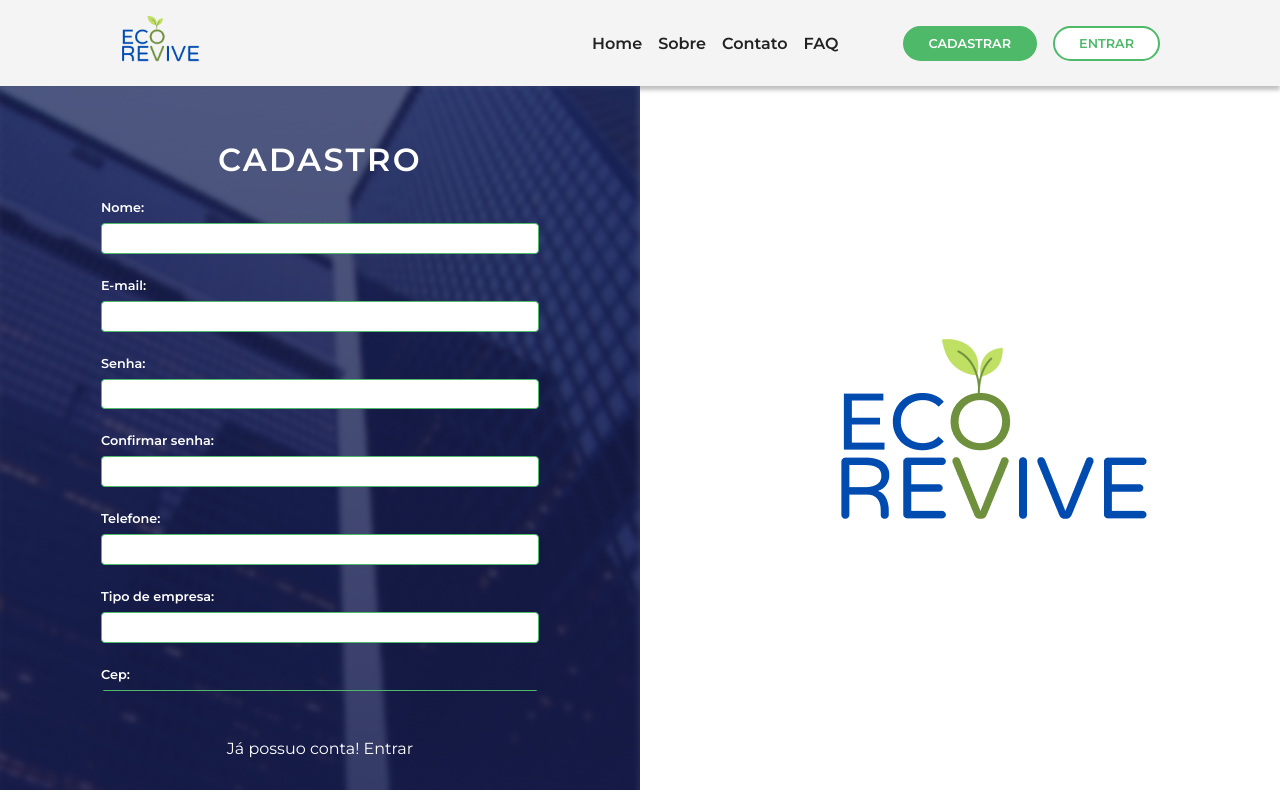
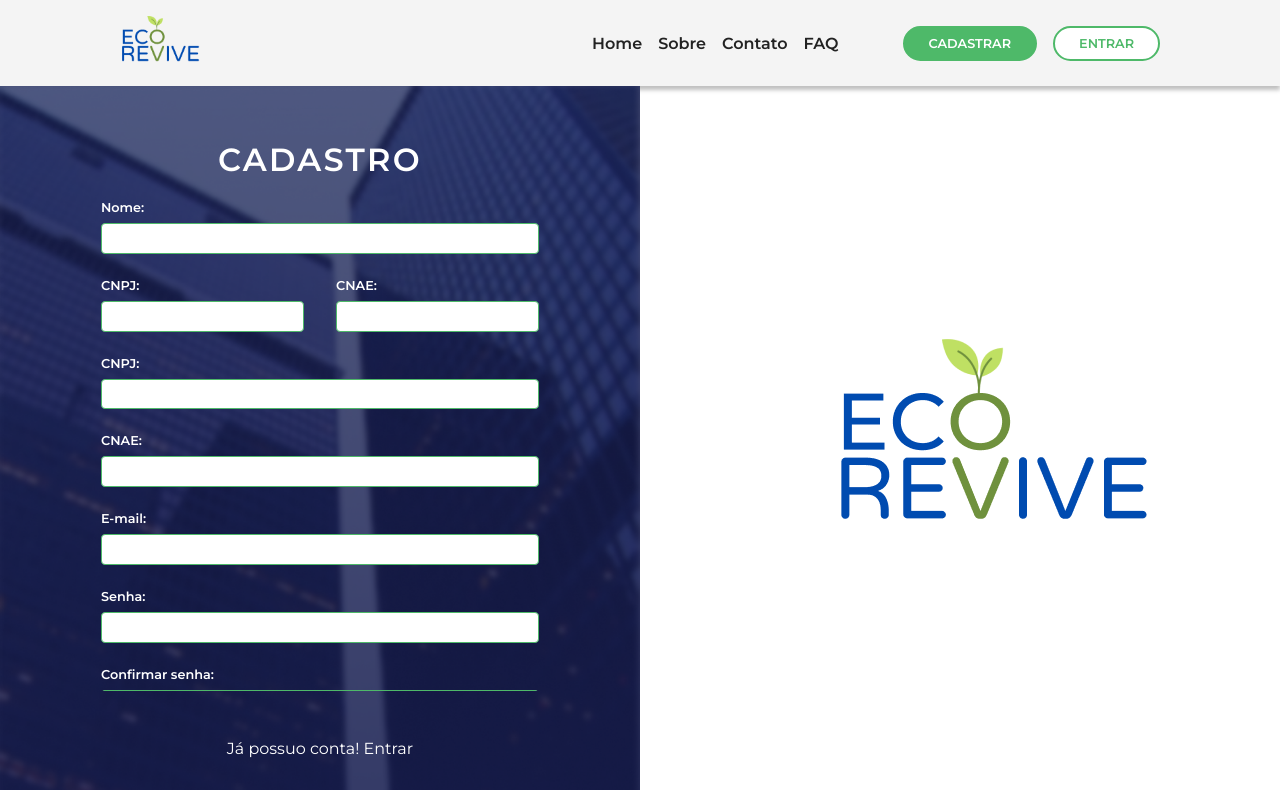
Before and after one commit to dEgito/EcoRevive, a React (Create React App) app in the folder eco-revive/: page /empresas in a window 1280 px wide. Built offline with nearby package versions, Linux system fonts and the light colour scheme.

Commit message:
feat: integração do cadastro com a API

```diff
--- a/eco-revive/src/pages/register/register.js
+++ b/eco-revive/src/pages/register/register.js
@@ -24,6 +24,14 @@ function Register() {
   const [name, setName] = useState("");
   const [email, setEmail] = useState("");
   const [password, setPassword] = useState("");
+  const [phone, setPhone] = useState("");
+  const [addressCep, setAddressCep] = useState("");
+  const [userAddressRoad, setUserAddressRoad] = useState("")
+  const [userAddressNumber, setUserAddressNumber] = useState("")
+  const [userAddressDiscrict, setUserAddressDiscrict] = useState("")
+  const [userAddressCity, setUserAddressCity] = useState("")
+  const [userAddressState, setUserAddressState] = useState("")
+  const [userAddressComplement, setUserAddressComplement] = useState("")
 
   const schema = yup.object().shape({
     name: yup
@@ -39,7 +47,6 @@ function Register() {
       .string()
       .required("*Campo obrigatório!")
       .oneOf([yup.ref("password")], "Senhas não correspondentes!"),
-
     phone: yup.string().max(11),
     addressCep: yup.string().max(255),
     userAddressRoad: yup.string().max(255),
@@ -62,6 +69,14 @@ function Register() {
         user_name: name,
         user_email: email,
         user_password: password,
+        user_phone: phone,
+        addrress_cep: addressCep,
+        user_addrress_road: userAddressRoad,
+        user_addrress_number: userAddressNumber,
+        user_addrress_district: userAddressDiscrict,
+        user_addrress_city: userAddressCity,
+        user_addrress_state: userAddressState,
+        user_addrress_complement: userAddressComplement,
       })
       .then((response) => {
         if (response.data.message.errors) {
@@ -137,7 +152,7 @@ function Register() {
                 id="phone"
                 name="phone"
                 {...register("phone")}
-                onChange={(e) => setPassword(e.target.value)}
+                onChange={(e) => setPhone(e.target.value)}
               />
               <span>{errors.phone?.message}</span>
             </InputContent>
@@ -149,7 +164,7 @@ function Register() {
                 id="addressCep"
                 name="addressCep"
                 {...register("addressCep")}
-                onChange={(e) => setPassword(e.target.value)}
+                onChange={(e) => setAddressCep(e.target.value)}
               />
               <span>{errors.addressCep?.message}</span>
             </InputContent>
@@ -161,7 +176,7 @@ function Register() {
                 id="userAddressRoad"
                 name="userAddressRoad"
                 {...register("userAddressRoad")}
-                onChange={(e) => setPassword(e.target.value)}
+                onChange={(e) => setUserAddressRoad(e.target.value)}
               />
               <span>{errors.userAddressRoad?.message}</span>
             </InputContent>
@@ -174,7 +189,7 @@ function Register() {
                   id="userAddressNumber"
                   name="userAddressNumber"
                   {...register("userAddressNumber")}
-                  onChange={(e) => setPassword(e.target.value)}
+                  onChange={(e) => setUserAddressNumber(e.target.value)}
                 />
                 <span>{errors.userAddressNumber?.message}</span>
               </InputContent>
@@ -186,7 +201,7 @@ function Register() {
                   id="userAddressComplement"
                   name="userAddressComplement"
                   {...register("userAddressComplement")}
-                  onChange={(e) => setPassword(e.target.value)}
+                  onChange={(e) => setUserAddressComplement(e.target.value)}
                 />
                 <span>{errors.userAddressComplement?.message}</span>
               </InputContent>
@@ -199,7 +214,7 @@ function Register() {
                 id="userAddressDiscrict"
                 name="userAddressDiscrict"
                 {...register("userAddressDiscrict")}
-                onChange={(e) => setPassword(e.target.value)}
+                onChange={(e) => setUserAddressDiscrict(e.target.value)}
               />
               <span>{errors.userAddressDiscrict?.message}</span>
             </InputContent>
@@ -212,7 +227,7 @@ function Register() {
                   id="userAddressCity"
                   name="userAddressCity"
                   {...register("userAddressCity")}
-                  onChange={(e) => setPassword(e.target.value)}
+                  onChange={(e) => setUserAddressCity(e.target.value)}
                 />
                 <span>{errors.userAddressCity?.message}</span>
               </InputContent>
@@ -224,7 +239,7 @@ function Register() {
                   id="userAddressState"
                   name="userAddressState"
                   {...register("userAddressState")}
-                  onChange={(e) => setPassword(e.target.value)}
+                  onChange={(e) => setUserAddressState(e.target.value)}
                 />
                 <span>{errors.userAddressState?.message}</span>
               </InputContent>
--- a/eco-revive/src/pages/registerCompany/company.js
+++ b/eco-revive/src/pages/registerCompany/company.js
@@ -3,6 +3,12 @@ import * as yup from "yup";
 import { yupResolver } from "@hookform/resolvers/yup";
 import { SubmitHandler, useForm } from "react-hook-form";
 import { Link } from "react-router-dom";
+
+//Hooks useStates
+import { useState } from "react";
+
+//api
+import { api } from "../../Services/Api";
 
 // Components
 import Button from "../../components/button/index";
@@ -15,35 +21,87 @@ import { Div, ButtonBox, Container, Content, InputContent } from "./style";
 import Logo from "../../assets/Logo320.png";
 
 function RegisterCompany() {
+  const [compName, setCompName] = useState("");
+  const [compCnpj, setCompCnpj] = useState("");
+  const [compCnae, setCompCnae] = useState("");
+  const [compEmail, setCompEmail] = useState("");
+  const [compPassword, setCompPassword] = useState("");
+  const [compPhone, setCompPhone] = useState("");
+  const [compType, setCompType] = useState("");
+  const [compAddressCep, setCompAddressCep] = useState("");
+  const [compAddressRoad, setCompAddressRoad] = useState("");
+  const [compAddressNumber, setCompAddressNumber] = useState("");
+  const [compAddressDiscrict, setCompAddressDiscrict] = useState("");
+  const [compAddressCity, setCompAddressCity] = useState("");
+  const [compAddressState, setCompAddressState] = useState("");
+  const [compAddressComplement, setCompAddressComplement] = useState("");
+
   const schema = yup.object().shape({
-    name: yup
+    compName: yup
       .string()
       .max(99, "Limite de caracteres atingido.")
       .required("*Campo obrigatório!"),
-    email: yup
+    compCnpj: yup.string().max(14),
+    compCnae: yup.string(),
+    compEmail: yup
       .string()
       .email("Insira um e-mail válido!")
       .required("*Campo obrigatório!"),
-    password: yup.string().required("*Campo obrigatório!"),
-    passwordConfirmation: yup
+    compPassword: yup.string().required("*Campo obrigatório!"),
+    compPasswordConfirmation: yup
       .string()
       .required("*Campo obrigatório!")
       .oneOf([yup.ref("password")], "Senhas não correspondentes!"),
+    compPhone: yup.string().max(11),
+    compType: yup.string(),
+    compAddressCep: yup.string().max(255),
+    compAddressRoad: yup.string().max(255),
+    compAddressNumber: yup.string().max(255),
+    compAddressDiscrict: yup.string().max(255),
+    compAddressCity: yup.string().max(255),
+    compAddressState: yup.string().max(255),
+    compAddressComplement: yup.string().max(255),
   });
 
   const {
     register,
-    handleSubmit,
     formState: { errors },
   } = useForm({
     resolver: yupResolver(schema),
   });
 
-  const onSubmit = (data) => {
-    console.log(data);
+  function handleSubmit(e) {
+    e.preventDefault();
+    api
+      .post("/company", {
+        comp_name: compName,
+        comp_cnpj: compCnpj,
+        comp_cnae: compCnae,
+        comp_email: compEmail,
+        comp_password: compPassword,
+        comp_phone: compPhone,
+        comp_type: compType,
+        comp_addrress_cep: compAddressCep,
+        comp_addrress_road: compAddressRoad,
+        comp_addrress_number: compAddressNumber,
+        comp_addrress_district: compAddressDiscrict,
+        comp_addrress_city: compAddressCity,
+        comp_addrress_state: compAddressState,
+        comp_addrress_complement: compAddressComplement,
+      })
+      .then((response) => {
+        if (response.data.message.errors) {
+          return alert("Falha ao cadastrar Usuario");
+        }
+        return alert("Usuario Cadastrado com Sucesso");
+      })
+      .catch((error) => {
+        console.log(error);
+        return alert("Usuario Não Cadastrado");
+      });
 
     //Adicionar lógica de armazenamento dos dados fornecidos no cadastro
-  };
+  }
 
   return (
     <>
@@ -51,22 +109,82 @@ function RegisterCompany() {
       <Container>
         <Content>
           <h1>Cadastro</h1>
-          <form onSubmit={handleSubmit(onSubmit)}>
+          <form onSubmit={handleSubmit}>
             <InputContent category={"secundary"}>
               <label htmlFor="name">Nome:</label>
-              <input type="text" id="name" {...register("name")} />
+              <input
+                type="text"
+                id="name"
+                {...register("name")}
+                onChange={(e) => setCompName(e.target.value)}
+              />
               <span>{errors.name?.message}</span>
+            </InputContent>
+
+            <Div>
+              <InputContent category={"secundary"}>
+                <label htmlFor="compCnpj">CNPJ:</label>
+                <input
+                  type="text"
+                  id="compCnpj"
+                  {...register("compCnpj")}
+                  onChange={(e) => setCompCnpj(e.target.value)}
+                />
+                <span>{errors.compCnpj?.message}</span>
+              </InputContent>
+
+              <InputContent category={"secundary"}>
+                <label htmlFor="compCnae">CNAE:</label>
+                <input
+                  type="text"
+                  id="compCnae"
+                  {...register("compCnae")}
+                  onChange={(e) => setCompCnae(e.target.value)}
+                />
+                <span>{errors.compCnae?.message}</span>
+              </InputContent>
+            </Div>
+            <InputContent category={"secundary"}>
+              <label htmlFor="compCnpj">CNPJ:</label>
+              <input
+                type="text"
+                id="compCnpj"
+                {...register("compCnpj")}
+                onChange={(e) => setCompCnpj(e.target.value)}
+              />
+              <span>{errors.compCnpj?.message}</span>
+            </InputContent>
+
+            <InputContent category={"secundary"}>
+              <label htmlFor="compCnae">CNAE:</label>
+              <input
+                type="text"
+                id="compCnae"
+                {...register("compCnae")}
+                onChange={(e) => setCompCnae(e.target.value)}
+              />
+              <span>{errors.compCnae?.message}</span>
             </InputContent>
 
             <InputContent category={"secundary"}>
               <label htmlFor="email">E-mail:</label>
-              <input type="text" id="email" {...register("email")} />
+              <input
+                type="text"
+                id="email"
+                {...register("email")}
+                onChange={(e) => setCompEmail(e.target.value)}
+              />
               <span>{errors.email?.message}</span>
             </InputContent>
 
             <InputContent category={"secundary"}>
               <label htmlFor="password">Senha:</label>
-              <input type="password" id="password" {...register("password")} />
+              <input
+                type="password"
+                id="password"
+                {...register("password")}
+                onChange={(e) => setCompPassword(e.target.value)}
+              />
               <span>{errors.password?.message}</span>
             </InputContent>
 
@@ -82,13 +200,23 @@ function RegisterCompany() {
 
             <InputContent category={"secundary"}>
               <label htmlFor="name">Telefone:</label>
-              <input type="text" id="name" {...register("name")} />
+              <input
+                type="text"
+                id="name"
+                {...register("name")}
+                onChange={(e) => setCompPhone(e.target.value)}
+              />
               <span>{errors.name?.message}</span>
             </InputContent>
 
             <InputContent category={"secundary"}>
               <label htmlFor="name">Tipo de empresa:</label>
-              <input type="text" id="name" {...register("name")} />
+              <input
+                type="text"
+                id="name"
+                {...register("name")}
+                onChange={(e) => setCompType(e.target.value)}
+              />
               <span>{errors.name?.message}</span>
             </InputContent>
 
@@ -99,6 +227,7 @@ function RegisterCompany() {
                 id="password"
                 name="password"
                 {...register("password")}
+                onChange={(e) => setCompAddressCep(e.target.value)}
               />
               <span>{errors.password?.message}</span>
             </InputContent>
@@ -110,6 +239,7 @@ function RegisterCompany() {
                 id="password"
                 name="password"
                 {...register("password")}
+                onChange={(e) => setCompAddressRoad(e.target.value)}
               />
               <span>{errors.password?.message}</span>
             </InputContent>
@@ -122,6 +252,7 @@ function RegisterCompany() {
                   id="password"
                   name="password"
                   {...register("password")}
+                  onChange={(e) => setCompAddressNumber(e.target.value)}
                 />
                 <span>{errors.password?.message}</span>
               </InputContent>
@@ -133,6 +264,7 @@ function RegisterCompany() {
                   id="password"
                   name="password"
                   {...register("password")}
+                  onChange={(e) => setCompAddressComplement(e.target.value)}
                 />
                 <span>{errors.password?.message}</span>
               </InputContent>
@@ -145,6 +277,7 @@ function RegisterCompany() {
                 id="password"
                 name="password"
                 {...register("password")}
+                onChange={(e) => setCompAddressDiscrict(e.target.value)}
               />
               <span>{errors.password?.message}</span>
             </InputContent>
@@ -157,6 +290,7 @@ function RegisterCompany() {
                   id="password"
                   name="password"
                   {...register("password")}
+                  onChange={(e) => setCompAddressCity(e.target.value)}
                 />
                 <span>{errors.password?.message}</span>
               </InputContent>
@@ -168,6 +302,7 @@ function RegisterCompany() {
                   id="password"
                   name="password"
                   {...register("password")}
+                  onChange={(e) => setCompAddressState(e.target.value)}
                 />
                 <span>{errors.password?.message}</span>
               </InputContent>
```
